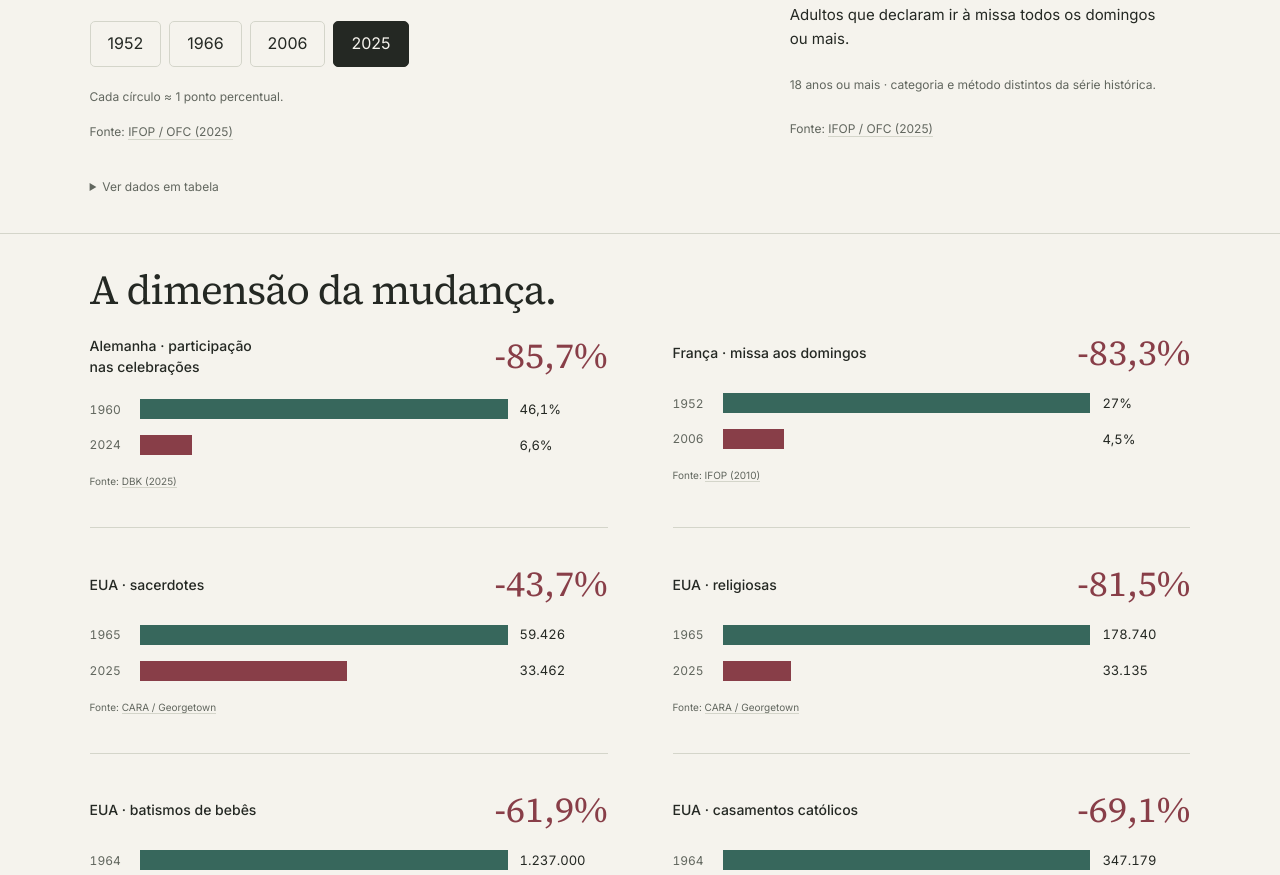
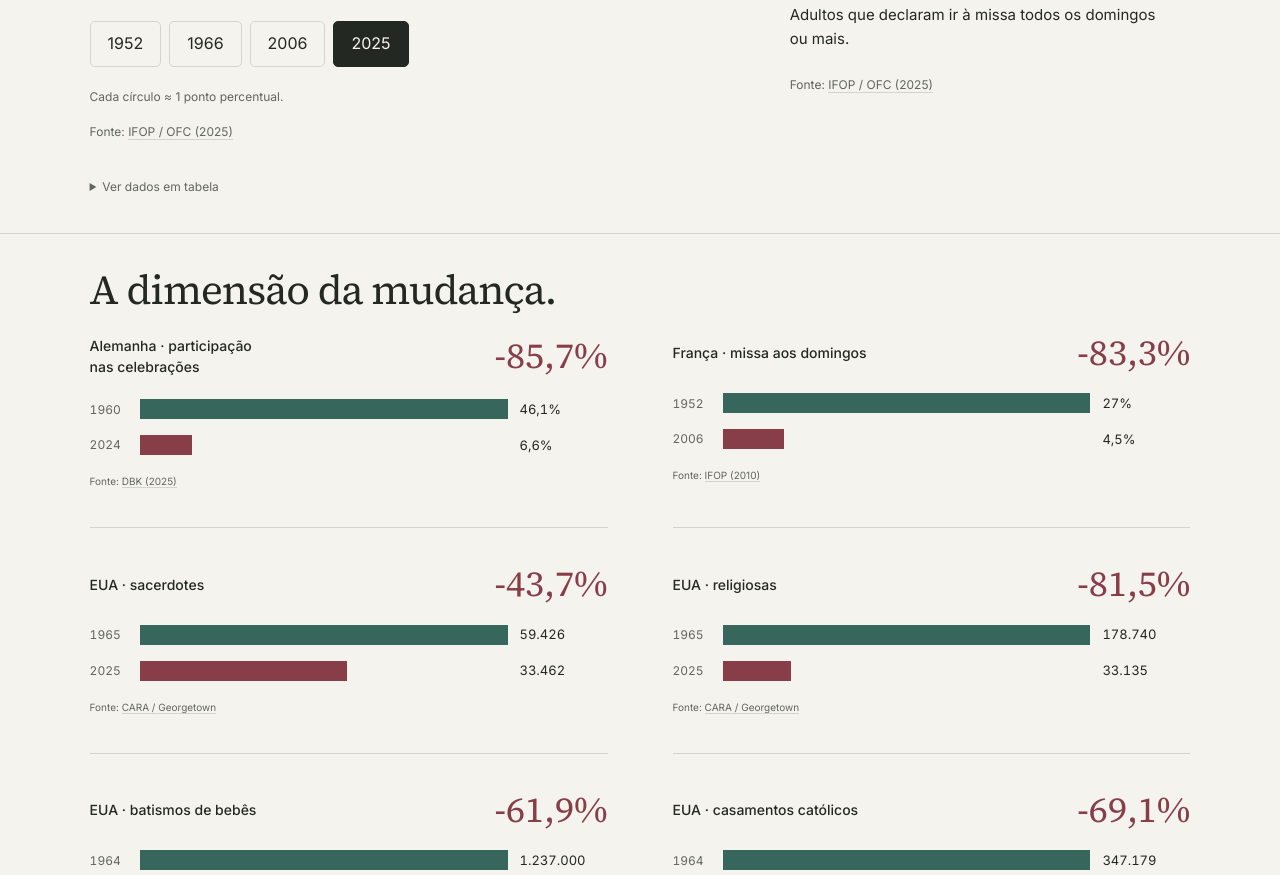
Before and after one commit to laercioop/crisis-stats, a plain HTML site: page index.html in a window 1280 px wide. Shown: the part 3330-4205 px from the top of the page. Drawn offline with Linux system fonts and the light colour scheme.

Commit message:
Remove ressalva visível e registra orientação editorial e verificação de deploy

```diff
--- a/app.js
+++ b/app.js
@@ -295,7 +295,7 @@ function render() {
   <article data-step="0" class="active"><div class="step-date">1952 · antes do Concílio</div><h3>27 de cada 100.</h3><p>Franceses que declaravam ir à missa todos os domingos.</p></article>
   <article data-step="1"><div class="step-date">1966 · após o Concílio</div><h3>20 de cada 100.</h3><p>20% declaravam ir à missa todos os domingos.</p></article>
   <article data-step="2"><div class="step-date">2006 · quatro décadas depois</div><h3>4,5 de cada 100.</h3><p>Queda de 22,5 pontos percentuais desde 1952.</p></article>
-  <article data-step="3"><div class="step-date">${D.franceRecent.year} · pesquisa recente</div><h3>${fmt(D.franceRecent.value, 1)} de cada 100.</h3><p>Adultos que declaram ir à missa todos os domingos ou mais.</p><p class="history-note">18 anos ou mais · categoria e método distintos da série histórica.</p>${source(D.franceRecent.source)}</article></div></div>
+  <article data-step="3"><div class="step-date">${D.franceRecent.year} · pesquisa recente</div><h3>${fmt(D.franceRecent.value, 1)} de cada 100.</h3><p>Adultos que declaram ir à missa todos os domingos ou mais.</p>${source(D.franceRecent.source)}</article></div></div>
   ${table(
     ["Ano", "%", "Frequência", "População", "Fonte"],
     [...D.historical.franceWeekly.map(([y, v]) => [y, fmt(v, 1) + "%", "Todos os domingos", "Franceses pesquisados", D.sources.ifop.label]),
--- a/style.css
+++ b/style.css
@@ -1334,8 +1334,7 @@ footer > div {
   padding: 0;
   justify-content: start;
 }
-#panorama .steps .source,
-#panorama .history-note {
+#panorama .steps .source {
   font-size: 12px;
   color: var(--muted);
   margin-top: 8px;
```
Also changed, not shown: 1 other file.
